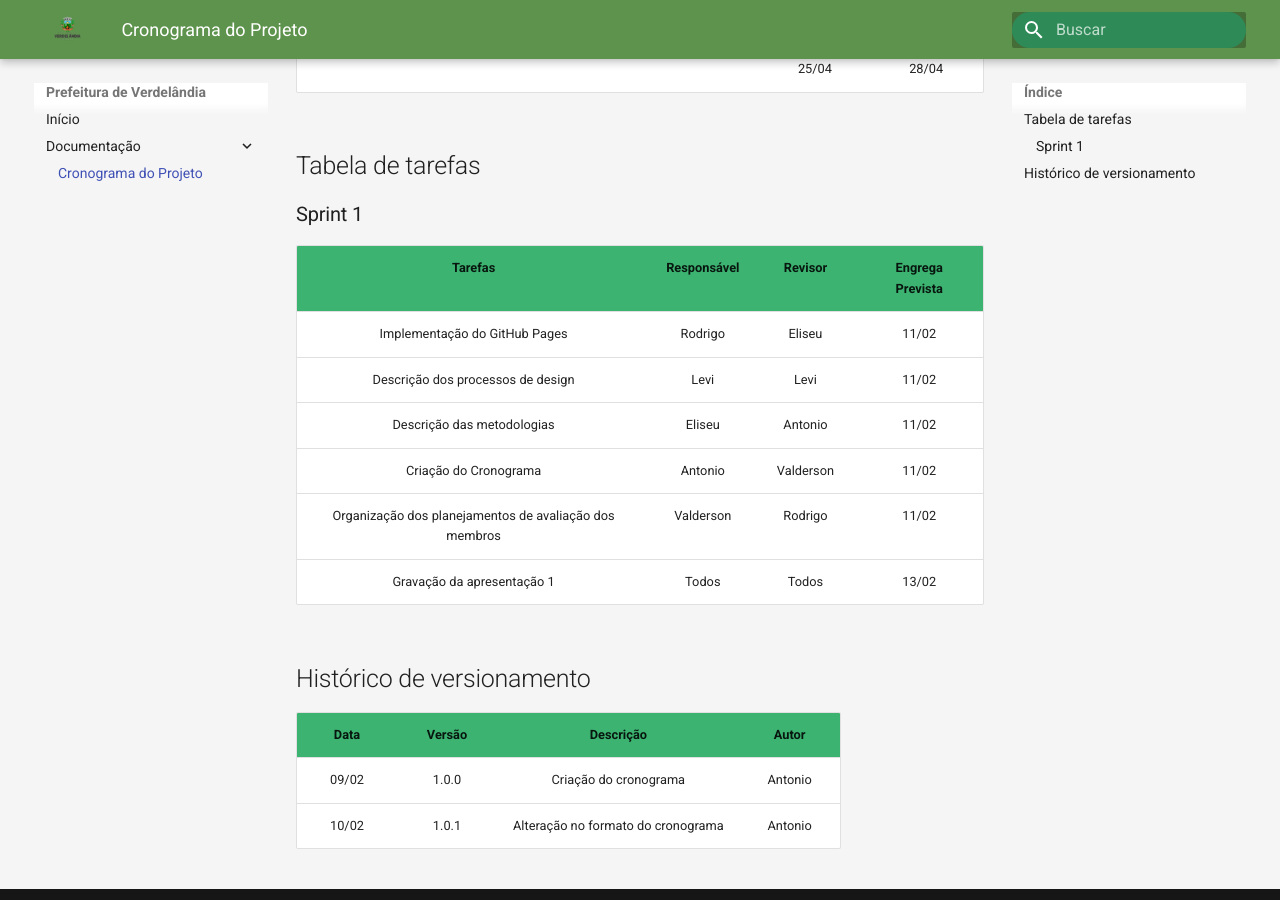
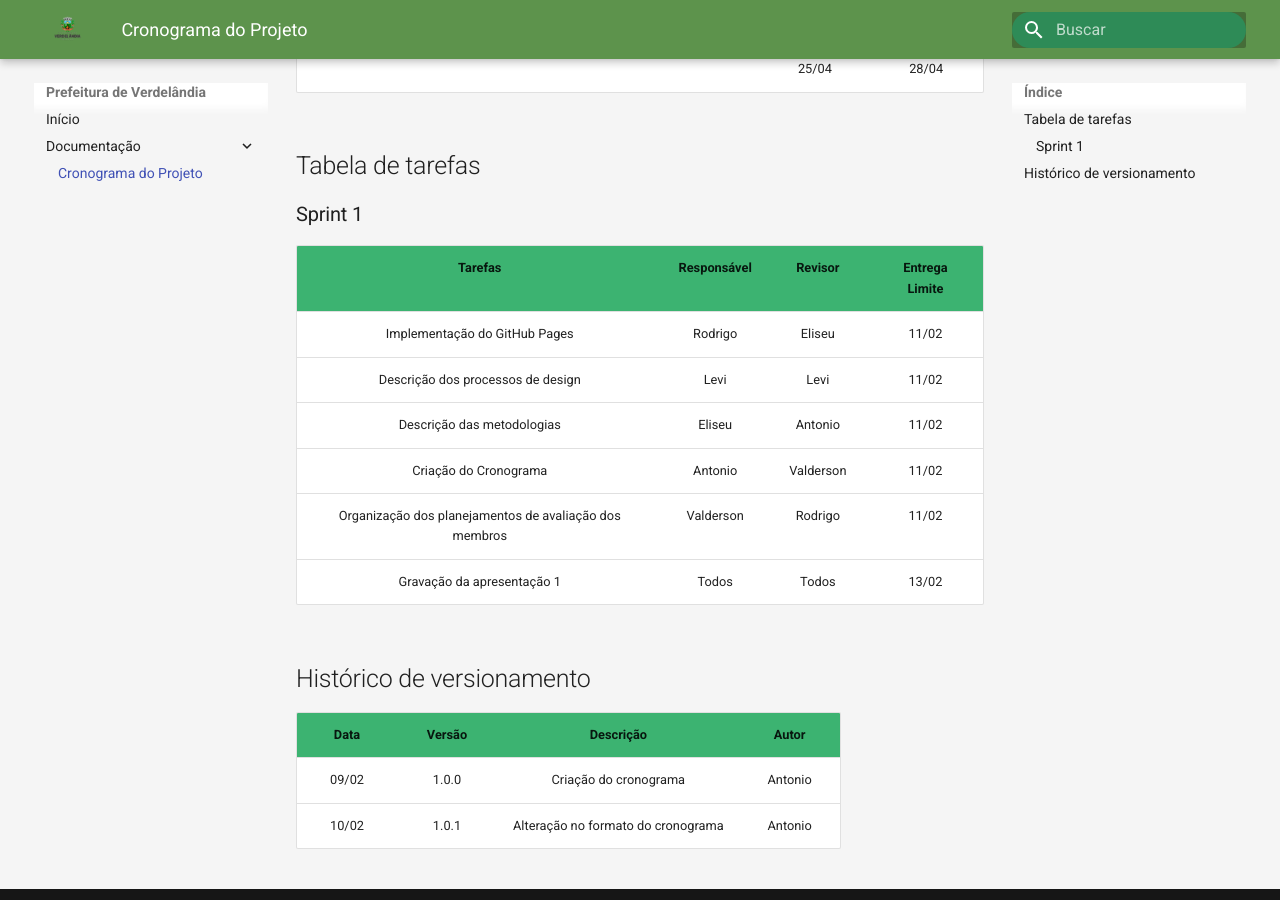
Before and after one commit to valdersonjr/2021.2-Prefeitura-Verdelandia, an MkDocs documentation site: the page built from docs/documentos/Cronograma.md, in a window 1280 px wide and 900 px high, scrolled down 672 px. Built offline with MkDocs 1.6.1 and Material for MkDocs 9.7.7, drawn with Linux system fonts in a browser that asks for light colours.

Commit message:
Update Cronograma.md

```diff
--- a/docs/documentos/Cronograma.md
+++ b/docs/documentos/Cronograma.md
@@ -14,7 +14,7 @@
 ## Tabela de tarefas
 
 ### Sprint 1
-| Tarefas         | Responsável | Revisor   | Engrega Prevista |
+| Tarefas         | Responsável | Revisor   | Entrega Limite |
 | :-----:         | :---------: | :-----:   | :--------------: |
 | Implementação do GitHub Pages    | Rodrigo	    | Eliseu    | 11/02            |
 | Descrição dos processos de design | Levi	      | Levi      | 11/02            |
```
